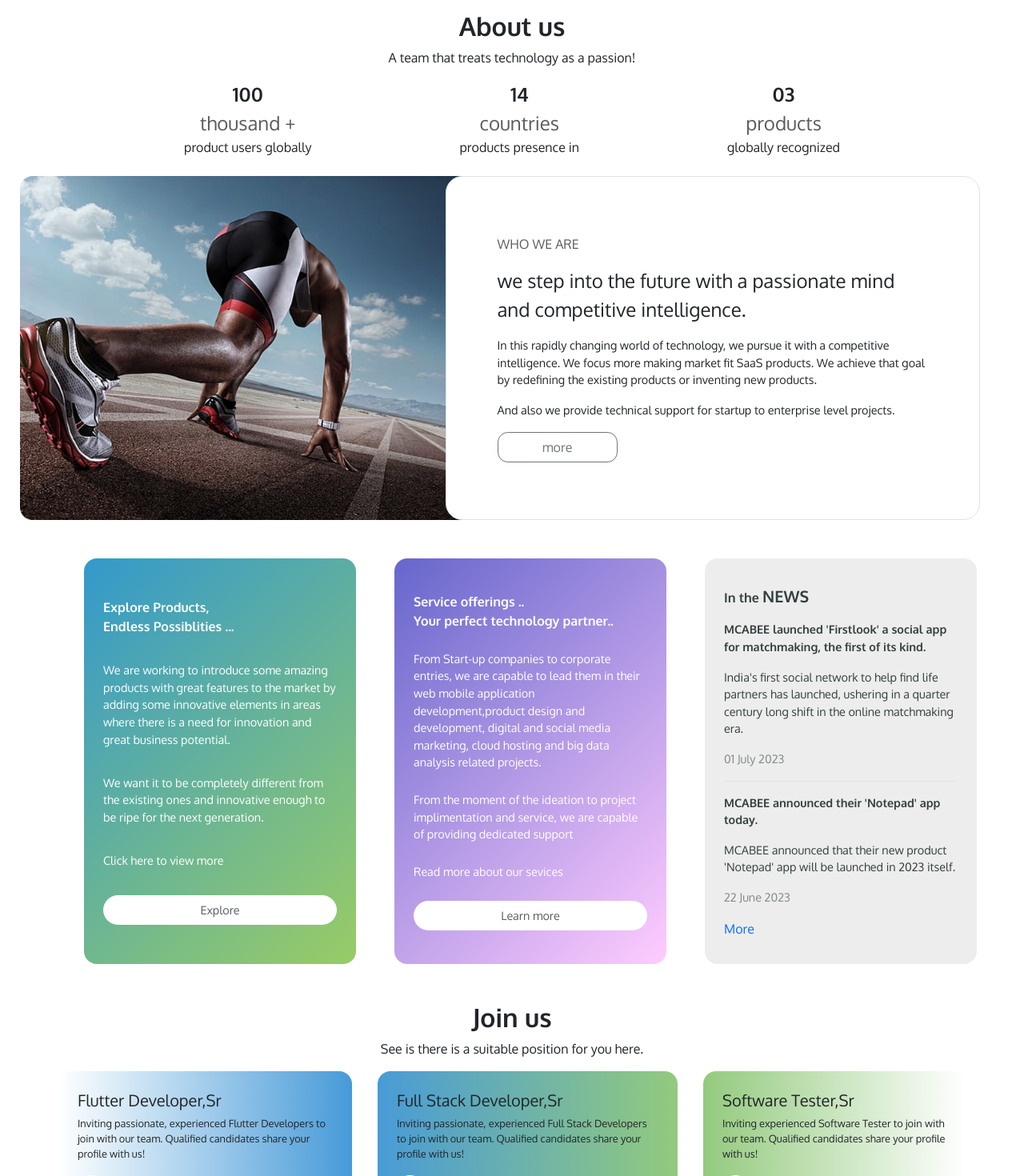
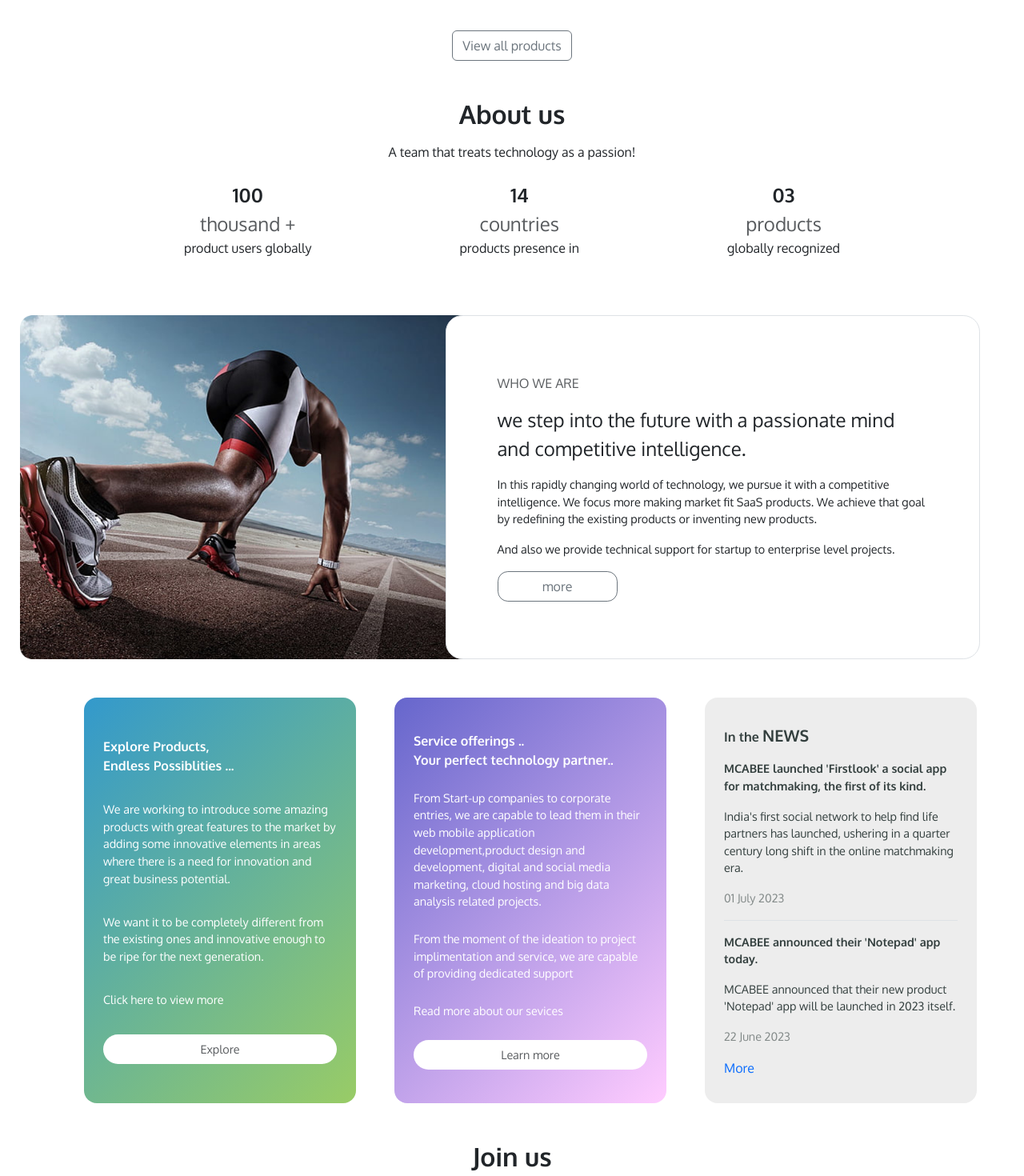
Before and after one commit to MCABEE/McAbee_Main, a React (Vite) app: page / in a window 1280 px wide. Shown: the part 1300-2770 px from the top of the page at 80% size. Built offline with nearby package versions, Linux system fonts and the light colour scheme.

Commit message:
changes the spaces

```diff
--- a/src/components/footer/Footer.jsx
+++ b/src/components/footer/Footer.jsx
@@ -5,8 +5,8 @@ import { FaFacebookF, FaLinkedinIn, FaTwitter, FaWhatsapp } from "react-icons/fa
 
 export const Footer = () => {
     return (
-        <div className="container-fluid footer-container" style={{ borderTop: "1px dashed black" }}>
-            <footer className="pt-4">
+        <div className="container-fluid footer-container mt-5 pt-5" style={{ borderTop: "1px dashed black" }}>
+            <footer >
                 <div className="footerTab">
                     <FooterTabs data={["Company", "About", "Careers", "Products", "Services"]} />
                     <FooterTabs data={["Products", "Firstlook", "Notepad", "Search Engine", "View all"]} />
@@ -14,7 +14,7 @@ export const Footer = () => {
                     <FooterTabs data={["Support", "Business Consulting", "HR Support", "Product Related", "General Queries"]} />
 
                     <div className='footericontab'>
-                        <h5 className='fw-bold fs-6 text-end text-muted pb-2'>Follow us on</h5>
+                        <h5 className='fw-bold fs-6 text-end text-muted'>Follow us on</h5>
                         <div className='d-flex gap-2'>
                             <a className='footerIconDiv' href='https://www.facebook.com/'><FaFacebookF color='white' size="1.2rem" /></a>
                             <a className='footerIconDiv' href='https://www.linkedin.com/'><FaLinkedinIn color='white' size="1.2rem" /></a>
--- a/src/components/footer/footertabs/FooterTabs.jsx
+++ b/src/components/footer/footertabs/FooterTabs.jsx
@@ -8,10 +8,10 @@ export const FooterTabs = ({ data }) => {
                 <h5 className='fw-bold fs-6 text-muted pb-1'>{data[0]}</h5>
                 <ul className="nav flex-column">
                     <li className="nav-item mb-1"><a href="#" className="nav-link p-0 text-body-secondary">{data[1]}</a></li>
-                    <li className="nav-item mb-1"><a href="#" className="nav-link p-0 text-body-secondary">{data[2]}</a></li>
-                    <li className="nav-item mb-1"><a href="#" className="nav-link p-0 text-body-secondary">{data[3]}</a></li>
-                    <li className="nav-item mb-1"><a href="#" className="nav-link p-0 text-body-secondary">{data[4]}</a></li>
-                    <li className="nav-item mb-1"><a href="#" className="nav-link p-0 text-body-secondary">{data[5]}</a></li>
+                    <li className="nav-item my-1"><a href="#" className="nav-link p-0 text-body-secondary">{data[2]}</a></li>
+                    <li className="nav-item my-1"><a href="#" className="nav-link p-0 text-body-secondary">{data[3]}</a></li>
+                    <li className="nav-item my-1"><a href="#" className="nav-link p-0 text-body-secondary">{data[4]}</a></li>
+                    <li className="nav-item my-1"><a href="#" className="nav-link p-0 text-body-secondary">{data[5]}</a></li>
                 </ul>
             </div>
         )
--- a/src/pages/contact/questions/Questions.jsx
+++ b/src/pages/contact/questions/Questions.jsx
@@ -4,7 +4,7 @@ import "./question.css"
 export const Questions = () => {
     return (
         <>
-            <h4 className='text-center fs-2 py-1'>Questions ?</h4>
+            <h4 className='text-center fs-2 mt-5'>Questions ?</h4>
             <p className='text-center '>We are happy to respond, just shoot your Q's..</p>
             {/* Accordian menu starts here */}
             <div className="accordion accordion-flush" id="accordionFlushExample">
--- a/src/pages/home/Home.jsx
+++ b/src/pages/home/Home.jsx
@@ -22,8 +22,9 @@ export const Home = () => {
       <Navbar />
       <HeroSection data={herosectionData} />
       <div>
-        <p className='text-center pt-5 pb-4'>You can check out some of our amazing products here. Experience the difference from the similar one's!</p>
+        <p className='text-center py-5 m-0 px-2'>You can check out some of our amazing products here. Experience the difference from the similar one's!</p>
         <div className='col-9 col-lg-10 mx-auto'><ProductCarousel /></div>
+        <div className='pt-5 text-center'><a href="#" className='btn btn-outline-secondary '>View all products</a></div>
 
       </div>
       <AboutUs />
--- a/src/pages/home/aboutus/AboutUs.jsx
+++ b/src/pages/home/aboutus/AboutUs.jsx
@@ -6,10 +6,10 @@ import aboutusimg from "../../../assets/aboutus.png"
 
 export const AboutUs = () => {
     return (
-        <div className='aboutus-content'>
-            <h2 className='fw-700 text-center'>About us</h2>
-            <p className='text-center'>A team that treats technology as a passion!</p>
-            <div className='d-flex flex-column flex-md-row col col-md-10 col-lg-8 mx-auto pb-4 justify-content-between'>
+        <div className='aboutus-content pt-5'>
+            <h2 className='fw-700 text-center m-0'>About us</h2>
+            <p className='text-center m-0 mt-3'>A team that treats technology as a passion!</p>
+            <div className='d-flex flex-column flex-md-row col col-md-10 col-lg-8 my-4 pb-5 mx-auto justify-content-between'>
                 <div className='d-flex flex-column text-center'>
                     <div className='fw-bold fs-4'>100</div>
                     <div className='fs-4 text-muted'>thousand +</div>
@@ -41,7 +41,7 @@ export const AboutUs = () => {
             <div className='AUsServiceCards d-flex justify-content-evenly'>
                 <ServiceCards/>
             </div>
-        <div className='pb-5'>
+        <div>
             <Joinus/>
         </div>
         </div>
--- a/src/pages/home/aboutus/aboutus.scss
+++ b/src/pages/home/aboutus/aboutus.scss
@@ -1,5 +1,5 @@
-.aboutus-content {
-  padding: 2rem 25px;
+.aboutus-content{
+  padding: 0rem 25px;
   .aboutusimg {
     width: 45%;
     height: auto;
@@ -28,7 +28,7 @@
   }
 }
 .AUsServiceCards {
-  padding: 3rem 5rem;
+  padding: 0rem 5rem;
 }
 
 @media (max-width: 768px) {
--- a/src/pages/home/aboutus/joinus/Joinus.jsx
+++ b/src/pages/home/aboutus/joinus/Joinus.jsx
@@ -4,10 +4,10 @@ import aboutusarowpng from "../../../../assets/aboutusarrow.png"
 
 export const Joinus = () => {
     return (
-        <div className='joinus'>
+        <div className='joinus pt-5'>
             <h2 className='fw-700 text-center'>Join us</h2>
-            <p className='text-center'>See is there is a suitable position for you here.</p>
-            <div className='joinuscards d-flex justify-content-between flex-column flex-lg-row'>
+            <p className='text-center mt-3'>See is there is a suitable position for you here.</p>
+            <div className='joinuscards d-flex justify-content-between flex-column flex-lg-row mt-5'>
                 <div className='div1'>
                     <h5>Flutter Developer,Sr</h5>
                     <p>Inviting passionate, experienced Flutter Developers to join with our team. Qualified candidates share your profile with us!</p>
--- a/src/pages/home/aboutus/servicecards/ServiceCards.jsx
+++ b/src/pages/home/aboutus/servicecards/ServiceCards.jsx
@@ -5,7 +5,7 @@ import "./servicecards.scss"
 export const ServiceCards = () => {
 
     return (
-        <div className='servicecard d-flex flex-column flex-lg-row justify-content-evenly'>
+        <div className='servicecard d-flex flex-column flex-lg-row justify-content-evenly mt-5'>
             <div className='servicecard1 '>
                 <p className='fs-6 fw-700'>Explore Products, <br /> Endless Possiblities ...</p>
                 <p>We are working to introduce some amazing products with great features to the market by adding some innovative elements in areas where there is a need for innovation and great business potential.</p>
```
